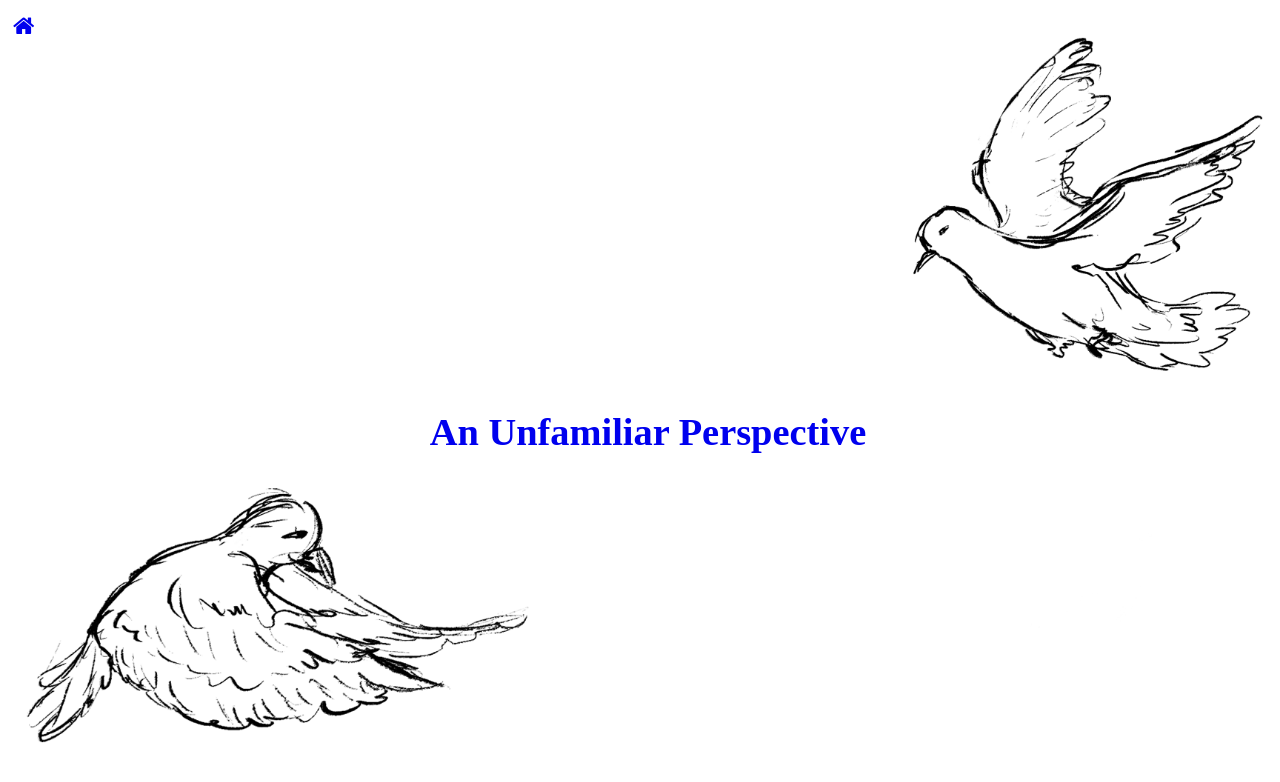
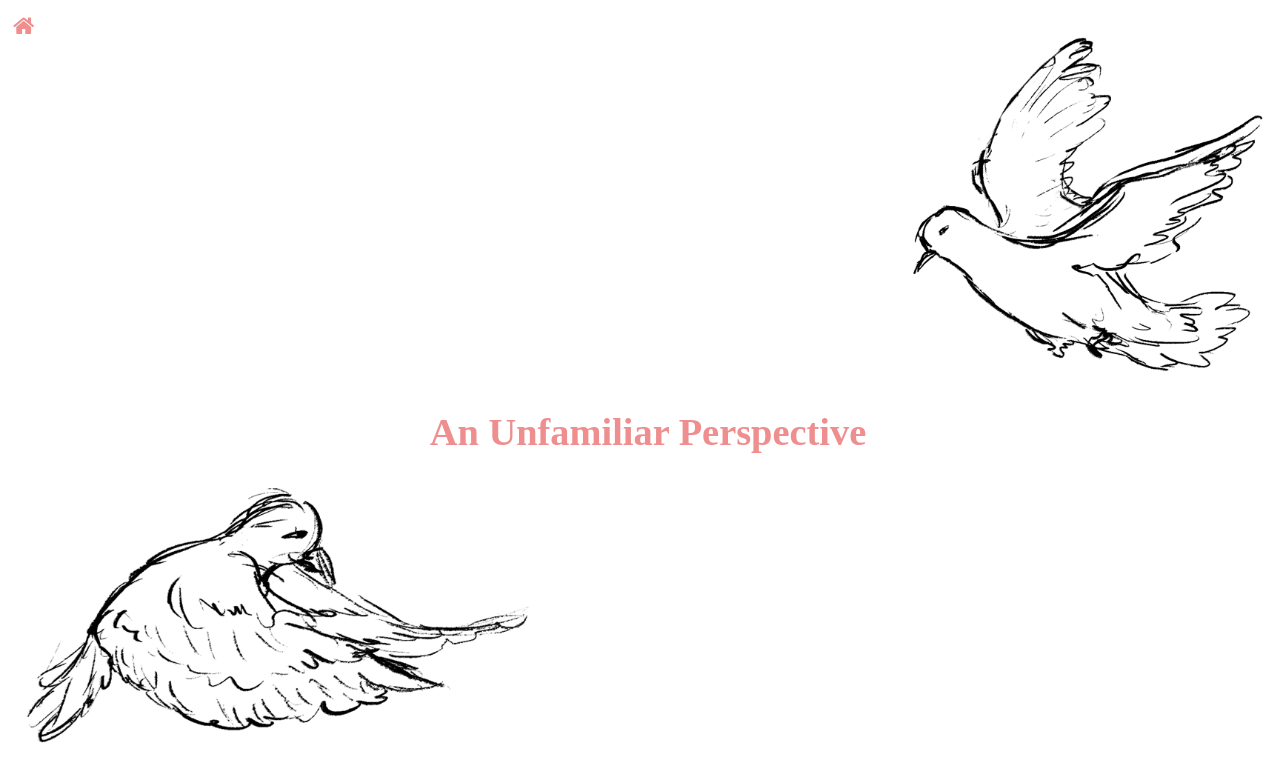
Before and after one commit to toastyghostii/Advanced_Critical_Computation_2024, a plain HTML site: page Interactive Poem/index.html in a window 1280 px wide. Drawn offline with Linux system fonts and the light colour scheme.

Commit message:
fixed color issue

```diff
--- a/Interactive Poem/style.css
+++ b/Interactive Poem/style.css
@@ -56,8 +56,12 @@ body {
 a{
     font-weight: bold;
     text-decoration: none;
+
   }
 
+  a:link{
+    color: rgb(238, 142, 142);
+  }
   a:visited {
     color: rgb(238, 142, 142);
   }
```
